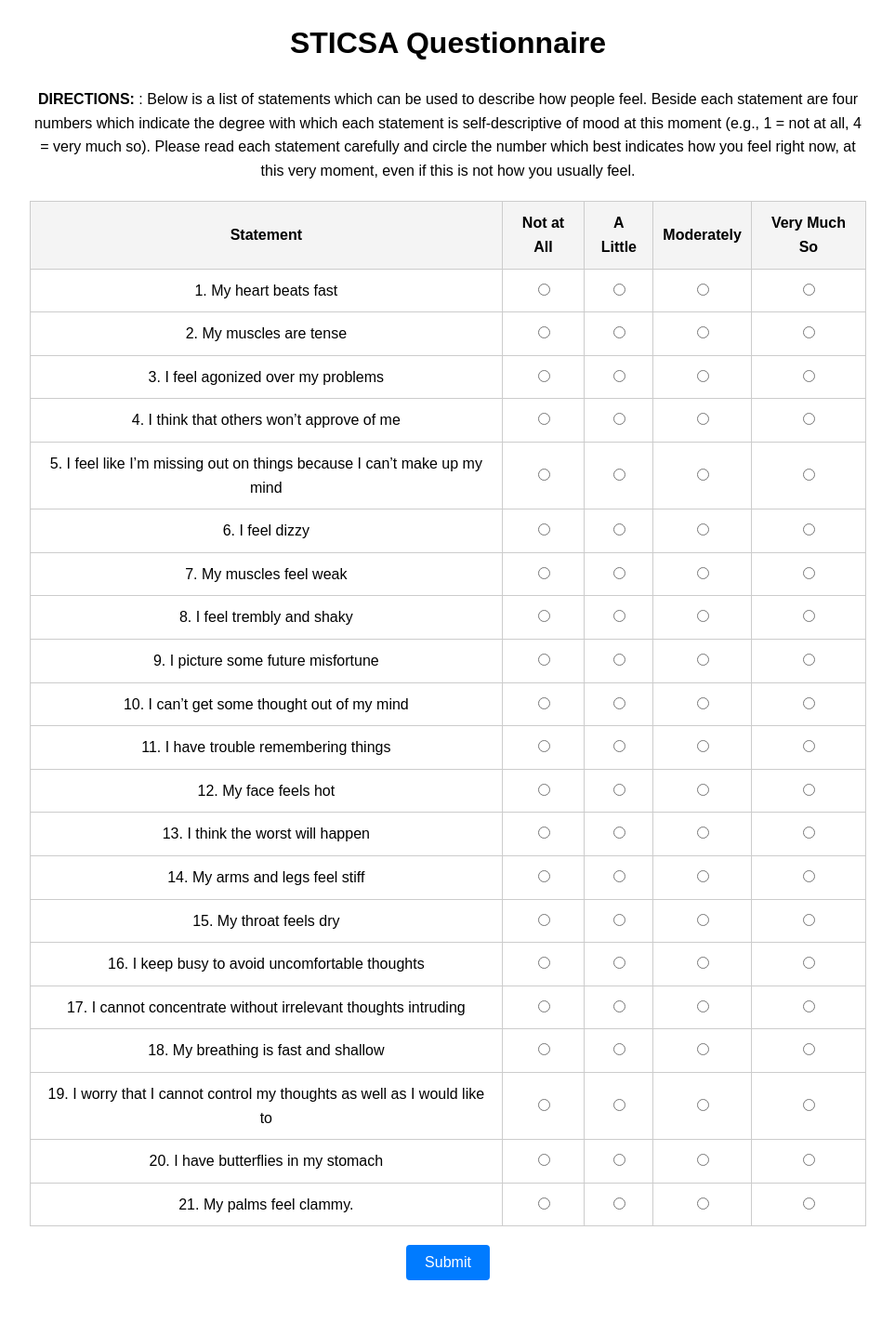
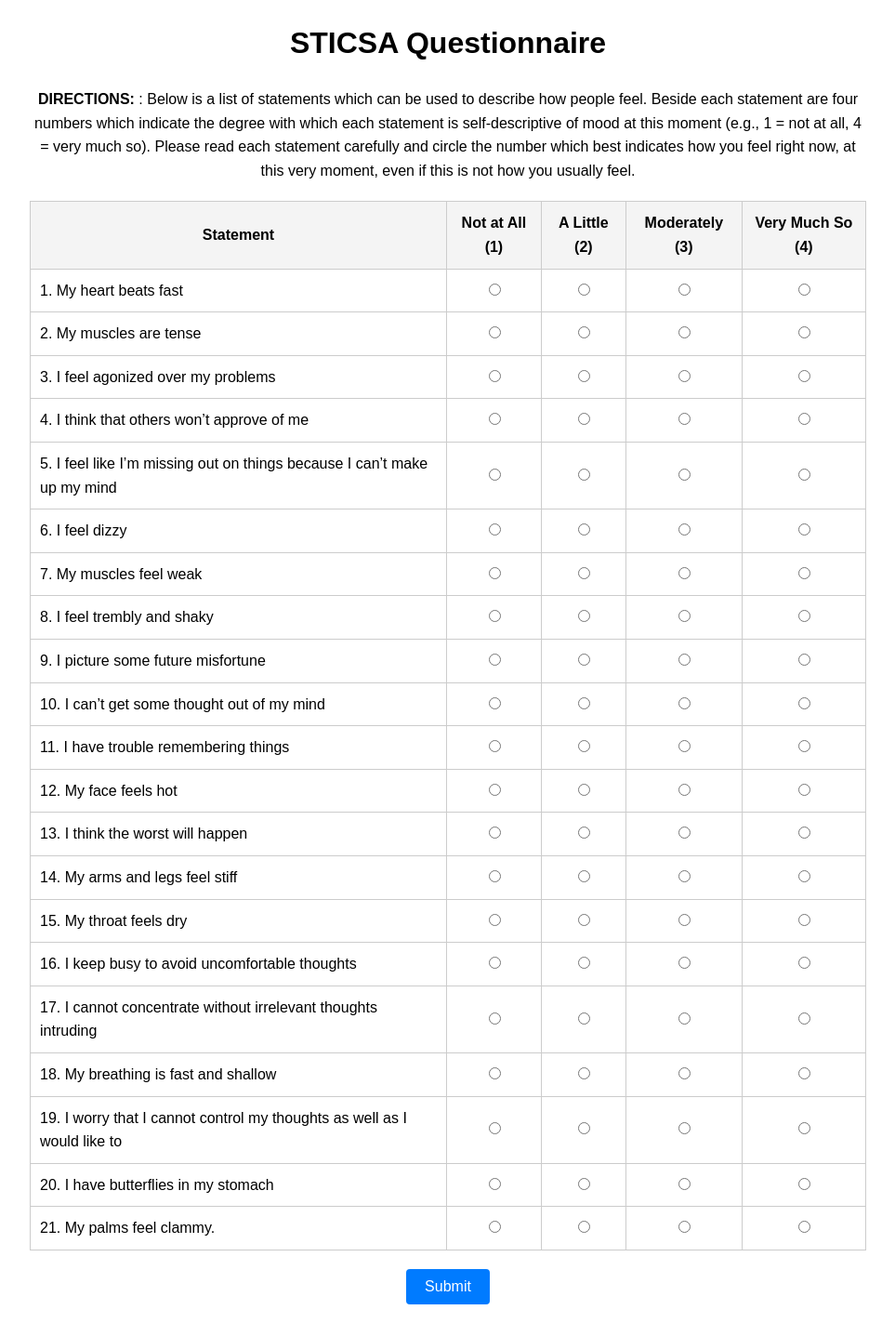
Before and after one commit to the-wise-lab/SODA-prescreen, a Jekyll site: the page sticsa_full.html, which Jekyll copies as it is, in a window 1280 px wide. Shown: the whole page at 93% size, without its empty margins (158-1121 px from the left). Built offline with Jekyll 4.4.1, drawn with Linux system fonts in a browser that asks for light colours; before the commit the page ends 1397 px from its top, so only the background shows below that.

Commit message:
Update sticsa_full.html
edit style

```diff
--- a/sticsa_full.html
+++ b/sticsa_full.html
@@ -24,6 +24,9 @@
             border: 1px solid #ccc;
             padding: 10px;
             text-align: center;
+        }
+        td:first-child {
+            text-align: left;
         }
         th {
             background-color: #f4f4f4;
@@ -55,10 +58,10 @@ feel right now, at this very moment, even if this is not how you usually feel.</
             <table>
                 <tr>
                     <th>Statement</th>
-                    <th>Not at All</th>
-                    <th>A Little</th>
-                    <th>Moderately</th>
-                    <th>Very Much So</th>
+                    <th>Not at All (1)</th>
+                    <th>A Little (2)</th>
+                    <th>Moderately (3)</th>
+                    <th>Very Much So (4)</th>
                 </tr>
                 <script>
                     const questions = [
```
